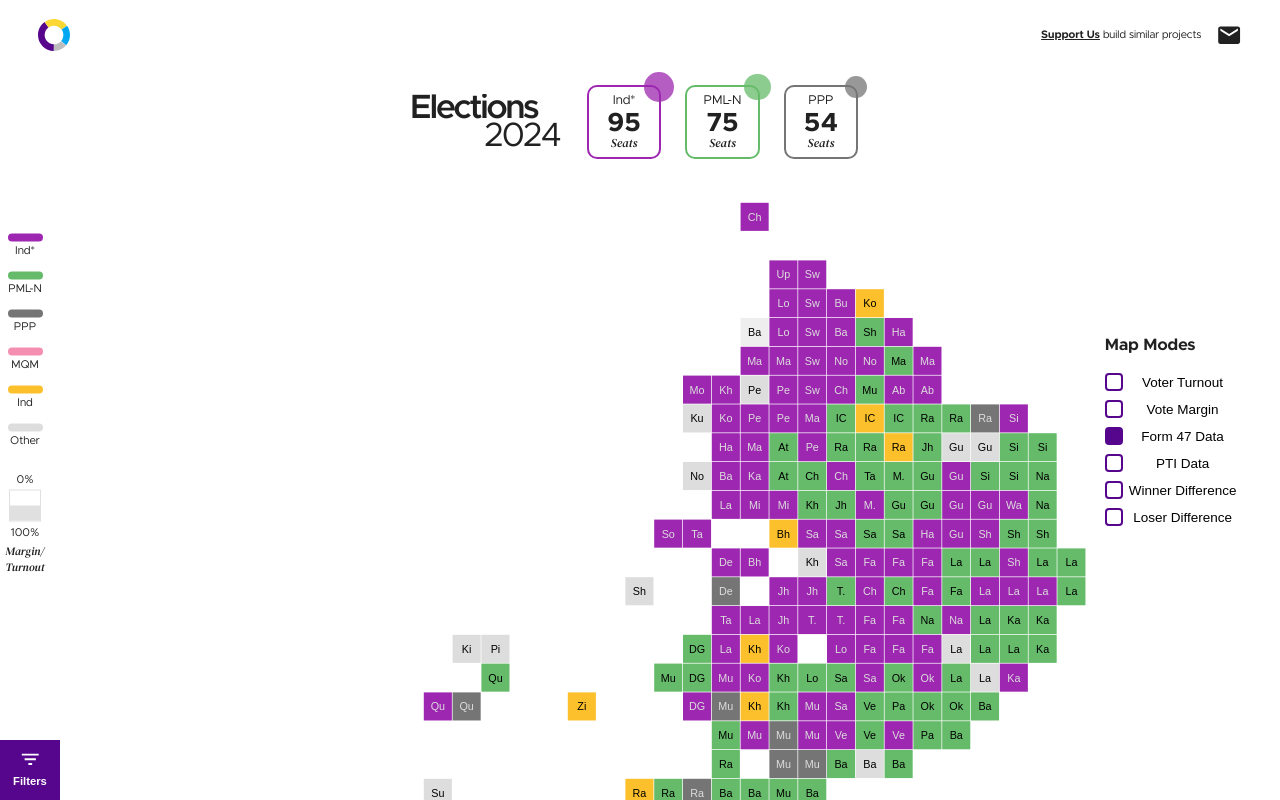
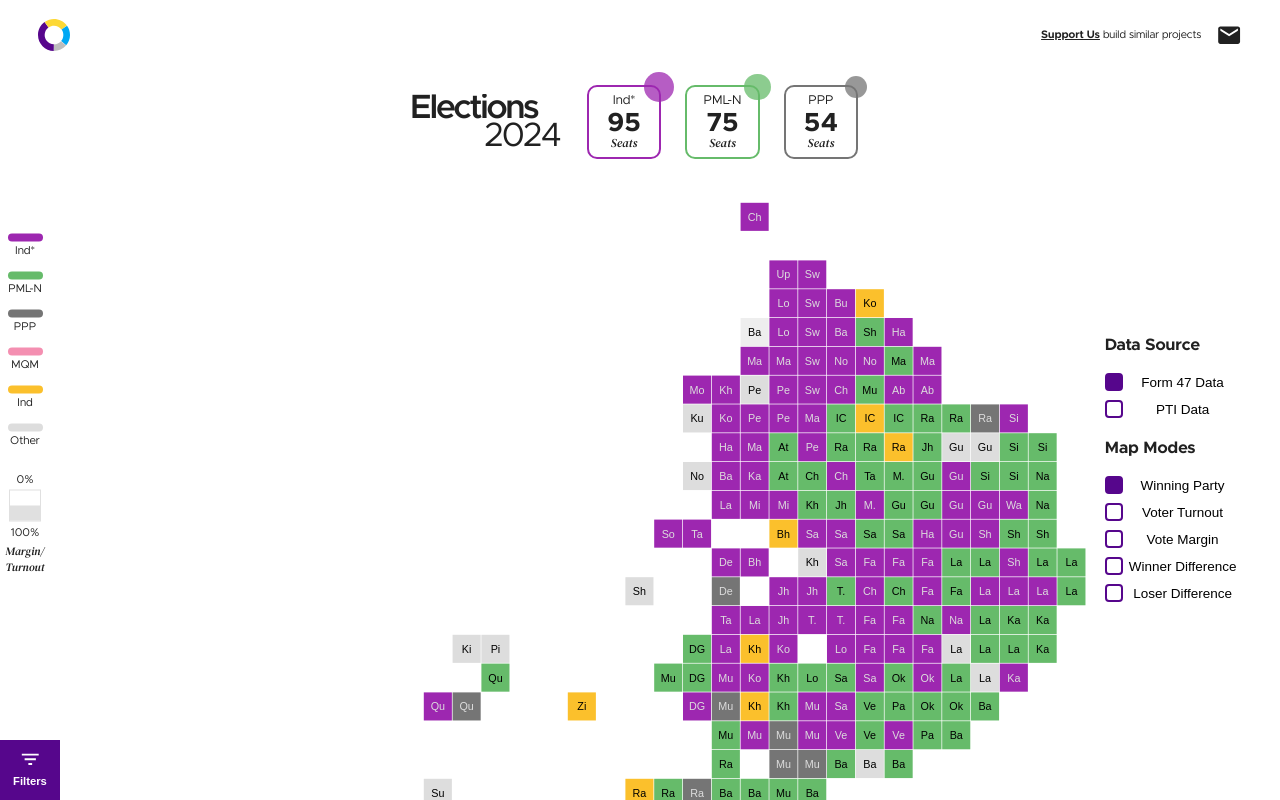
Before and after one commit to Danial-Sadiq-Masood/elections, a React (Create React App) app: page / in a window 1280 px wide. Shown: the top 800 px of the page. Built offline with nearby package versions, Linux system fonts and the light colour scheme; a web font is replaced by a local one.

Commit message:
fix data source

```diff
--- /dev/null
+++ b/src/components/data/dataSource.js
@@ -0,0 +1,230 @@
+import { useEffect, useRef } from 'react';
+import styled from 'styled-components';
+import gsap from 'gsap';
+import YearInput from './inputs/year_dropdown';
+import { disableTurnout } from '../../utilities';
+import ReactGA from "react-ga4";
+
+const Container = styled.div`
+    position: fixed;
+    right: 2.5rem;
+    top: 40%;
+    transform: translateY(-20px);
+    display: flex;
+    flex-direction: column;
+    opacity: 0;
+
+    .modes {
+        display: flex;
+        flex-direction: column;
+    }
+
+    h3 {
+        font-size: 1.1rem;
+    }
+
+    @media only screen and (max-width: 1000px) {
+        position: relative;
+        flex-direction: row;
+        align-items: center;
+        right: unset;
+        top: unset;
+        margin-top: 10px;
+
+        h3 {
+            margin: 0px 10px;
+
+            @media only screen and (max-width: 350px) {
+                display: none;
+            }
+        }
+
+        .modes {
+            display: flex;
+            flex-direction: row;
+            align-items: center;
+        }
+
+        @media only screen and (max-width: 630px) {
+            flex-direction: column;
+        }
+    }
+
+    @media only screen and (max-width: 1025px) and (min-height: 975px) {
+        position: relative;
+        flex-direction: row;
+        align-items: center;
+        right: unset;
+        top: unset;
+        margin-top: 10px;
+
+        .modes {
+            display: flex;
+            flex-direction: row;
+            align-items: center;
+        }
+        h3 {
+            margin: 0px 10px;
+        }
+    }
+`
+
+export default function DataSource ({ currentYear, state, stateFunction, mapState, setVotesKey }) {
+    const container = useRef();
+
+    useEffect(() => {
+        gsap.to(container.current, {opacity: 1, transform: 'translateY(0px)', duration: 0.4, delay: 0.75})
+    }, [])
+
+    const modes = ["Form 47 Data", "PTI Data"];
+    return (
+        <Container ref={container}>
+            <div className='modes'>
+                <h3>Data Source</h3>
+                {modes && modes.length > 0 && modes.map((mode) => {
+                    return <CustomRadio setVotesKey={setVotesKey} key={mode} {...{currentYear, stateFunction, mapState}} active={state} text={mode}/>
+                })}
+            </div>
+        </Container>
+    )
+}
+
+
+const RadioContainer = styled.button.attrs((props) => {
+        let classList = props.active ? 'active' : '';
+        console.log(props);
+        return {
+            className: `${classList}`
+        }
+    })`
+    position: relative;
+    padding-left: 18px;
+    margin: 5px 0px;
+    cursor: pointer;
+    transition: all 0.3s ease;
+    border: none;
+    background-color: #fff;
+
+    opacity: ${props => props.$disabled && props.$txt === 'Voter Turnout' ? 0.3 : 1};
+    filter: ${props => props.$disabled && props.$txt === 'Voter Turnout' ? `grayscale(100)` : `grayscale(0)`};
+    pointer-events: ${props => props.$disabled && props.$txt === 'Voter Turnout' ? 'none' : 'auto'};
+
+    &:before {
+        box-sizing: border-box;
+        content: '';
+        width: 18px;
+        height: 18px;
+        border-radius: 4px;
+        border: 2px solid var(--deepblue);
+        position: absolute;
+        left: 0px;
+        top: -1px;
+    }
+
+    &.active {
+        &:before {
+            transition: all 0.45s ease;
+            background-color: var(--deepblue);
+            border: 3px solid var(--deepblue);
+        }
+    }
+
+    p {
+        padding-left: 6px;
+        font-size: 0.9rem;
+    }
+
+    &:hover {
+        &:before {
+            border: 3px solid var(--deepblue);
+        }
+    }
+
+    @media only screen and (max-width: 450px) {
+        &:before {
+            box-sizing: border-box;
+            content: '';
+            width: 14px;
+            height: 14px;
+        }
+    }
+
+    @media only screen and (max-width: 400px) {
+        p {
+            padding-left: 0px;
+            font-size: 1.15rem;
+        }
+    }
+
+
+
+`;
+
+function CustomRadio({ text, active, stateFunction, mapState, currentYear, setVotesKey}) {
+
+    const container = useRef();
+
+    console.log(text,active);
+
+    /*useEffect(() => {
+        if (text === active) {
+            container.current.classList.add('active');
+        }
+        else {
+            container.current.classList.remove('active');
+        }
+    }, [active, text]);*/
+
+    const processClick = (txt) => {
+        if (txt === "Voter Turnout" && mapState.mode !== 'turnout') {
+            mapState.updateMode("turnout");
+            setVotesKey('declaredVotes');
+        }
+        else if (txt === "Vote Margin" && mapState.mode !== 'margin') {
+            mapState.updateMode("margin");
+            setVotesKey('declaredVotes');
+        }
+        else if (txt === "Winning Party" && mapState.mode !== "party") {
+            mapState.updateMode("party");
+        }
+        else if (txt === "Form 47 Data" ) {
+            //mapState.updateMode("party");
+            //setVotesKey('declaredVotes')
+            mapState.updateData('declaredVotes', 'form47');
+            setVotesKey('declaredVotes');
+            console.log('updated data');
+        }
+        else if (txt === "PTI Data") {
+            //mapState.updateMode("party");
+            //setVotesKey('actualVotes')
+            mapState.updateData('actualVotes','pti data');
+            setVotesKey('actualVotes');
+            console.log('updated data');
+        }else if (txt === "Winner Difference") {
+            //mapState.updateMode("party");
+            mapState.updateMode("Declared Winner Difference");
+            console.log('updated data');
+            setVotesKey('declaredVotes');
+        }else if (txt === "Loser Difference") {
+            //mapState.updateMode("party");
+            mapState.updateMode("Declared Loser Difference");
+            setVotesKey('declaredVotes');
+            console.log('updated data');
+        }
+
+        ReactGA.event({
+            category: "Map Mode",
+            action: "click",
+            label: txt
+        });
+
+        stateFunction(txt);
+    }
+
+    return (
+        <RadioContainer $txt={text} active={text === active}
+        $disabled={disableTurnout.includes(currentYear)} onClick={() => processClick(text)} ref={container}>
+            <p>{text}</p>
+        </RadioContainer>
+    )
+}
--- a/src/components/data/mapModes.js
+++ b/src/components/data/mapModes.js
@@ -69,21 +69,27 @@ const Container = styled.div`
     }
 `
 
-export default function MapModes ({ currentYear, state, stateFunction, mapState, setVotesKey }) {
+export default function MapModes ({ currentYear, state, stateFunction, mapState, setVotesKey, votesKey }) {
     const container = useRef();
 
     useEffect(() => {
         gsap.to(container.current, {opacity: 1, transform: 'translateY(0px)', duration: 0.4, delay: 0.75})
     }, [])
 
-    const modes = ["Voter Turnout", "Vote Margin","Form 47 Data", "PTI Data", "Winner Difference",
-        "Loser Difference"];
+    const dataSource = [{title : "Form 47 Data", key : 'declaredVotes'}, {title : "PTI Data", key : 'actualVotes'}];
+    const modes = ["Winning Party","Voter Turnout", "Vote Margin","Winner Difference", "Loser Difference"];
     return (
         <Container ref={container}>
             <div className='modes'>
+                <h3>Data Source</h3>
+                {dataSource && dataSource.length > 0 && dataSource.map((source) => {
+                    return <DataSourceRadio radioVotesKey={source.key} votesKey={votesKey} setVotesKey={setVotesKey} key={source.title} {...{currentYear, stateFunction, mapState}} active={state} text={source.title}/>
+                })}
+            </div>
+            <div className='modes'>
                 <h3>Map Modes</h3>
                 {modes && modes.length > 0 && modes.map((mode) => {
-                    return <CustomRadio setVotesKey={setVotesKey} key={mode} {...{currentYear, stateFunction, mapState}} active={state} text={mode}/>
+                    return <CustomRadio processClick={processModeClick} votesKey={votesKey} key={mode} {...{currentYear, stateFunction, mapState}} active={state} text={mode}/>
                 })}
             </div>
         </Container>
@@ -161,7 +167,7 @@ const RadioContainer = styled.button.attrs((props) => {
 
 `;
 
-function CustomRadio({ text, active, stateFunction, mapState, currentYear, setVotesKey}) {
+function CustomRadio({ text, active, stateFunction, mapState, currentYear,votesKey, processClick}) {
 
     const container = useRef();
 
@@ -176,40 +182,51 @@ function CustomRadio({ text, active, stateFunction, mapState, currentYear, setVo
         }
     }, [active, text]);*/
 
-    const processClick = async (txt) => {
+    return (
+        <RadioContainer $txt={text} active={text === active}
+        $disabled={disableTurnout.includes(currentYear)} onClick={() => processModeClick(text,mapState,stateFunction,votesKey)} ref={container}>
+            <p>{text}</p>
+        </RadioContainer>
+    )
+}
+
+function DataSourceRadio({ text, active, stateFunction, mapState, currentYear, setVotesKey, processClick,votesKey, radioVotesKey}) {
+
+    const container = useRef();
+
+    console.log(text,active);
+
+    /*useEffect(() => {
+        if (text === active) {
+            container.current.classList.add('active');
+        }
+        else {
+            container.current.classList.remove('active');
+        }
+    }, [active, text]);*/
+
+    return (
+        <RadioContainer $txt={text} active={votesKey === radioVotesKey}
+        $disabled={disableTurnout.includes(currentYear)} onClick={() => processDataSourceClick(text,mapState,stateFunction,setVotesKey,votesKey,active,radioVotesKey)} ref={container}>
+            <p>{text}</p>
+        </RadioContainer>
+    )
+}
+
+function processModeClick(txt,mapState,stateFunction,votesKey){
     if (txt === "Voter Turnout" && mapState.mode !== 'turnout') {
-            mapState.updateMode("turnout");
-            setVotesKey('declaredVotes');
+        mapState.updateMode("turnout",400,votesKey);
     }
     else if (txt === "Vote Margin" && mapState.mode !== 'margin') {
-            mapState.updateMode("margin");
-            setVotesKey('declaredVotes');
+        mapState.updateMode("margin",400,votesKey);
     }
-        else if (txt === "Winning Party" && mapState.mode !== "party") {
-            await mapState.updateMode("party");
-        }
-        else if (txt === "Form 47 Data" ) {
-            //mapState.updateMode("party");
-            //setVotesKey('declaredVotes')
-            mapState.updateData('declaredVotes', 'form47');
-            setVotesKey('declaredVotes');
-            console.log('updated data');
-        }
-        else if (txt === "PTI Data") {
-            //mapState.updateMode("party");
-            //setVotesKey('actualVotes')
-            mapState.updateData('actualVotes','pti data');
-            setVotesKey('actualVotes');
-            console.log('updated data');
+    else if (txt === "Winning Party" && mapState.mode !== "Winning Party") {
+        mapState.updateMode("Party",400,votesKey);
     }else if (txt === "Winner Difference") {
-            //mapState.updateMode("party");
         mapState.updateMode("Declared Winner Difference");
         console.log('updated data');
-            setVotesKey('declaredVotes');
     }else if (txt === "Loser Difference") {
-            //mapState.updateMode("party");
         mapState.updateMode("Declared Loser Difference");
-            setVotesKey('declaredVotes');
         console.log('updated data');
     }
 
@@ -222,10 +239,20 @@ function CustomRadio({ text, active, stateFunction, mapState, currentYear, setVo
     stateFunction(txt);
 }
 
-    return (
-        <RadioContainer $txt={text} active={text === active}
-        $disabled={disableTurnout.includes(currentYear)} onClick={() => processClick(text)} ref={container}>
-            <p>{text}</p>
-        </RadioContainer>
-    )
+function processDataSourceClick(txt,mapState,stateFunction,setVotesKey,votesKey,state,radioVotesKey){
+
+    mapState.updateMode(mapState.mode,400,radioVotesKey);
+
+    if (txt === "Form 47 Data" ) {
+        setVotesKey('declaredVotes')
     }
+    else if (txt === "PTI Data") {
+        setVotesKey('actualVotes')
+    }
+
+    ReactGA.event({
+        category: "Map Mode",
+        action: "click",
+        label: txt
+    });
+}
--- a/src/components/map/gridCanvas.js
+++ b/src/components/map/gridCanvas.js
@@ -63,7 +63,7 @@ class GridCanvas {
       .attr("viewBox", `0 0 ${viewBoxWidth} ${viewBoxHeight}`);
 
     const cellWidth = cellSize - cellMargin;
-    const mode = "party";
+    const mode = "Winning Party";
 
     Object.assign(this, {
       root,
@@ -264,10 +264,6 @@ class GridCanvas {
 
     const prevMode = this.mode;
 
-    if(prevMode === mode){
-      return Promise.resolve();
-    }
-
     this.mode = mode;
 
     console.log(mode);
@@ -363,6 +359,7 @@ class GridCanvas {
         }
       )
     }else{
+      console.log(mode);
       return this.animateModeTransition(
         {
           "fill-opacity":  1,
--- a/src/views/data.js
+++ b/src/views/data.js
@@ -7,6 +7,7 @@ import FiltersandLegend from "../components/data/filtersAndLegend";
 import { ElectionsContext } from "../contexts";
 import RenderMap from "../components/map/renderMap";
 import MapModes from "../components/data/mapModes";
+import DataSource from "../components/data/dataSource";
 import { yearStates } from "../utilities";
 import Disclaimer from "../components/map/disclaimer";
 import { sum, scaleSqrt, max } from "d3";
@@ -52,7 +53,7 @@ export default function Data() {
   const [voteMargin, setVoteMargin] = useState([0, 100]);
   const [voterTurnout, setVoterTurnout] = useState([0, 100]);
   const [gridGrps, setGridGrps] = useState(null);
-  const [mapMode, setMapMode] = useState("Form 47 Data");
+  const [mapMode, setMapMode] = useState("Winning Party");
   const [votesKey, setVotesKey] = useState("declaredVotes");
 
   const [firebaseData, setFbData] = useState(null);
@@ -207,7 +208,7 @@ export default function Data() {
   }
 
   function resetModeAndFilters() {
-    setMapMode("Form 47 Data");
+    setMapMode("Winning Party");
     setPartyFilters([]);
     setRegionFilters([]);
     setVoteMargin([0, 100]);
@@ -259,6 +260,7 @@ export default function Data() {
               stateFunction={setMapMode}
               mapState={gridGrps}
               setVotesKey={setVotesKey}
+              votesKey={votesKey}
             />
           </Content>
           <RenderMap />
```
Also changed, not shown: 8 other files (tests, documents, lock files or other folders). Lines whose indentation alone changed are shown as unchanged.
